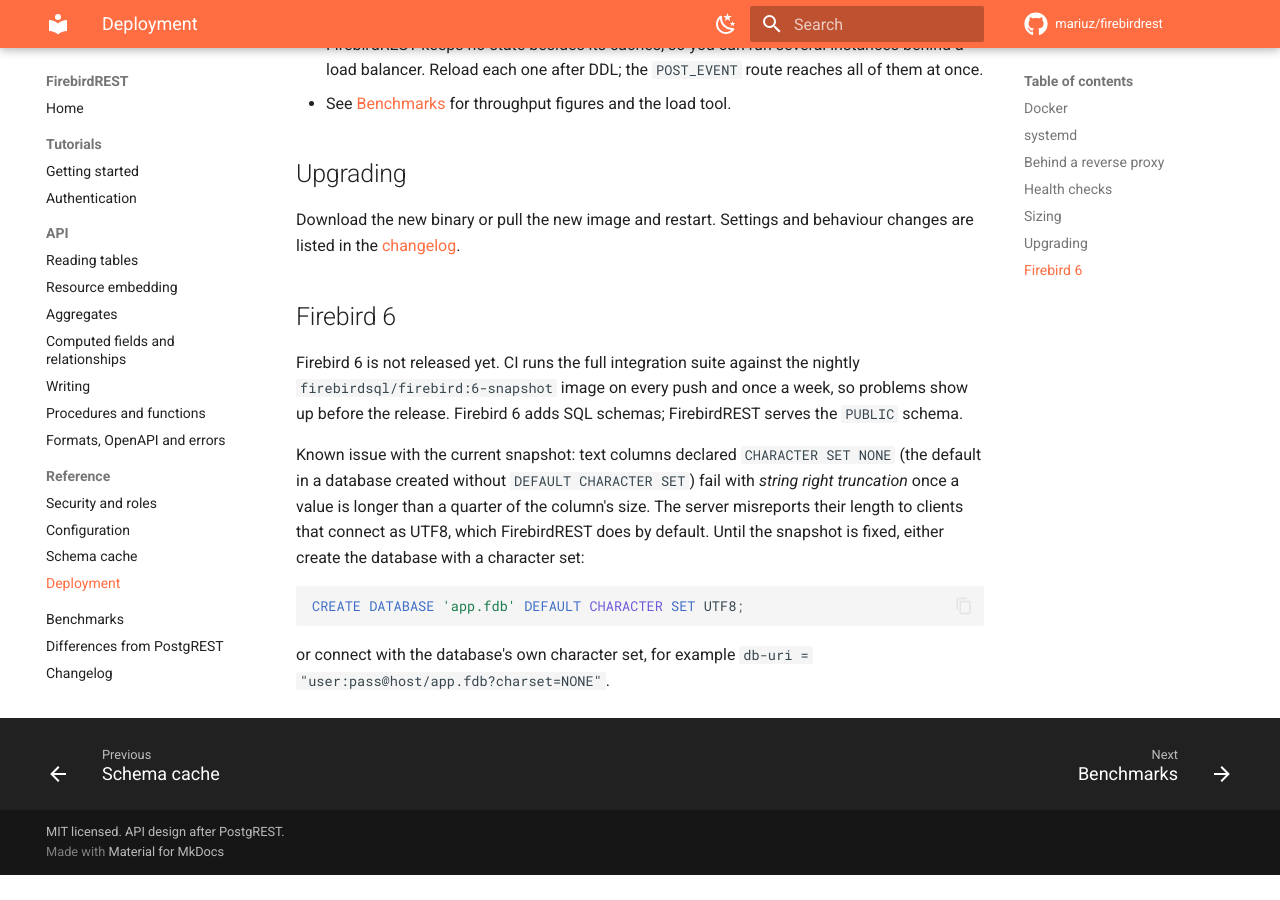
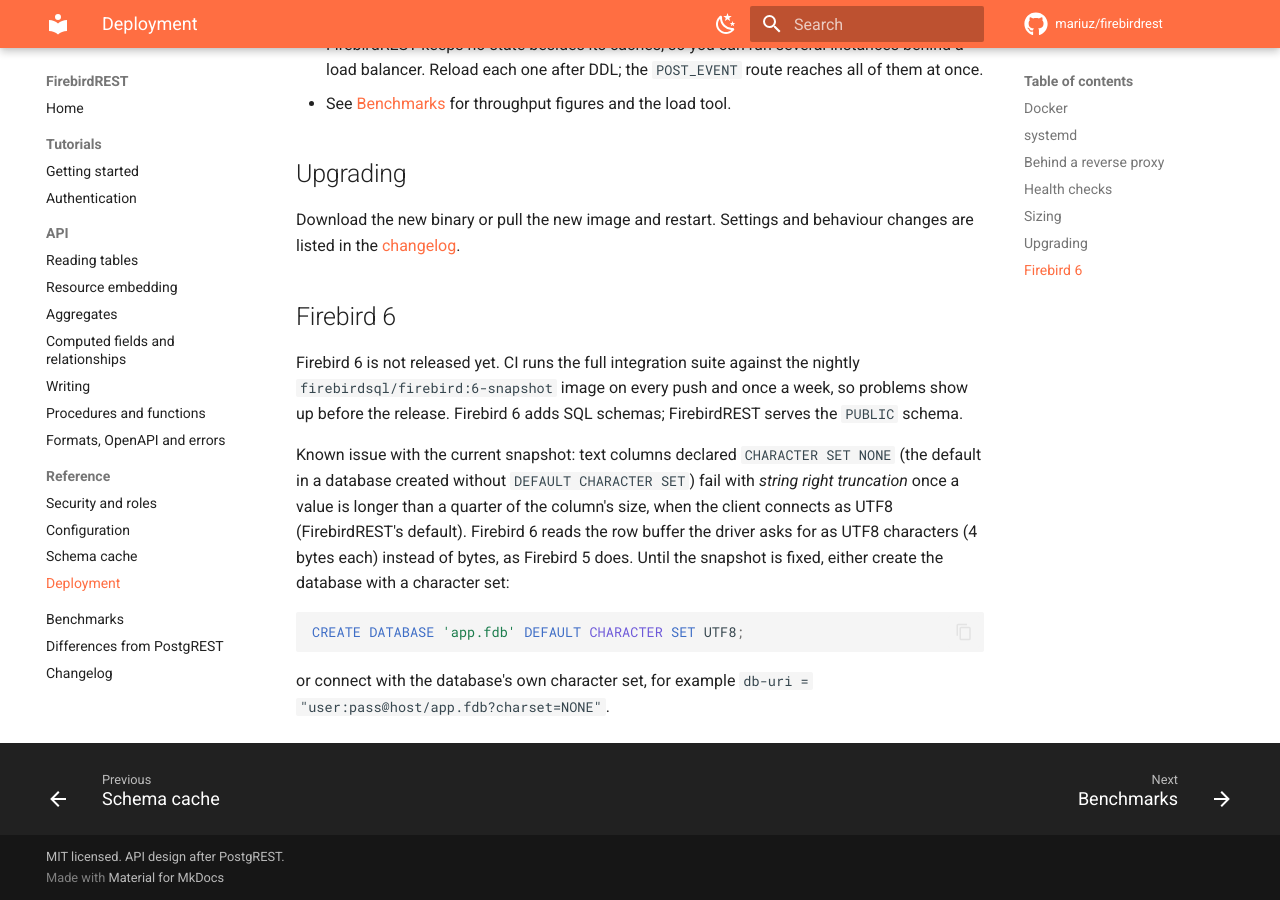
Before and after one commit to mariuz/firebirdrest, an MkDocs documentation site: the page built from docs/references/deployment.md, in a window 1280 px wide and 900 px high, scrolled down 1890 px. Built offline with MkDocs 1.6.1 and Material for MkDocs 9.7.7, drawn with Linux system fonts in a browser that asks for light colours; comment, search, counter and statistics services are not loaded; before the commit the page ends 2765 px from its top, so only the background shows below that.

Commit message:
docs: correct the explanation of the Firebird 6 NONE charset truncation
Measuring showed Firebird 5 and 6 report the same column length; the
difference is how Firebird 6 reads a charset-less blr_varying/blr_text
row buffer for a UTF8 attachment.

Co-Authored-By: Claude Opus 5.5 <noreply@anthropic.com>
Claude-Session: https://claude.ai/code/session_01U3tzQd3SecVYSRkcxDSFQV

````diff
--- a/docs/references/deployment.md
+++ b/docs/references/deployment.md
@@ -94,8 +94,9 @@ before the release. Firebird 6 adds SQL schemas; FirebirdREST serves the `PUBLIC
 
 Known issue with the current snapshot: text columns declared `CHARACTER SET NONE` (the default
 in a database created without `DEFAULT CHARACTER SET`) fail with *string right truncation*
-once a value is longer than a quarter of the column's size. The server misreports their length
-to clients that connect as UTF8, which FirebirdREST does by default. Until the snapshot is
+once a value is longer than a quarter of the column's size, when the client connects as UTF8
+(FirebirdREST's default). Firebird 6 reads the row buffer the driver asks for as UTF8 characters
+(4 bytes each) instead of bytes, as Firebird 5 does. Until the snapshot is
 fixed, either create the database with a character set:
 
 ```sql
````
Also changed, not shown: 2 other files.
